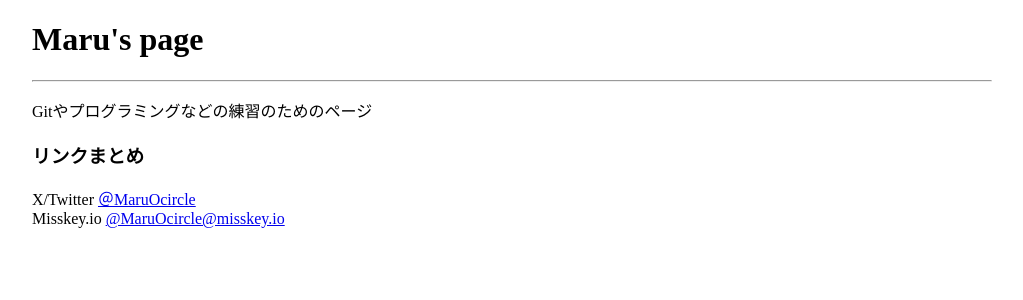
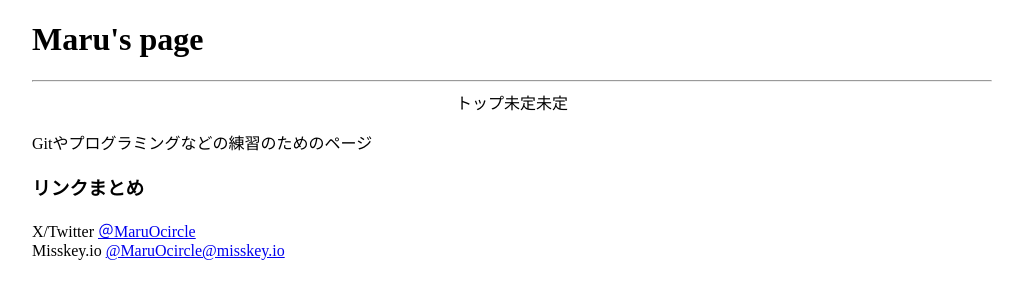
Before and after one commit to MaruOcircle/MaruOcircle.github.io, a Jekyll site: the page built from index.md, in a window 1280 px wide. Shown: the top 300 px of the page, without its empty margins (128-1151 px from the left). Built offline with Jekyll 4.4.1, drawn with Linux system fonts in a browser that asks for light colours.

Commit message:
Update default.html

```diff
--- a/_layouts/default.html
+++ b/_layouts/default.html
@@ -10,6 +10,11 @@
     <div class='container'>
       <h1>Maru's page</h1>
       <hr>
+      <div class='menu'>
+        <a class='top_button' helf=''>トップ</a>
+        <a class='top_button' helf=''>未定</a>
+        <a class='top_button' helf=''>未定</a>
+      </div>
     </div>
     <div class='container'>
       {{content}}
```
